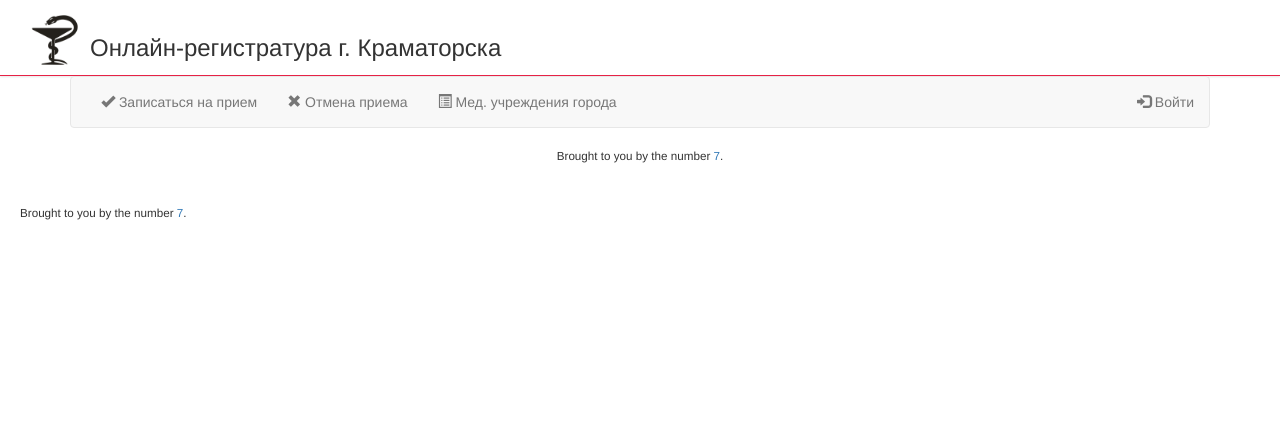
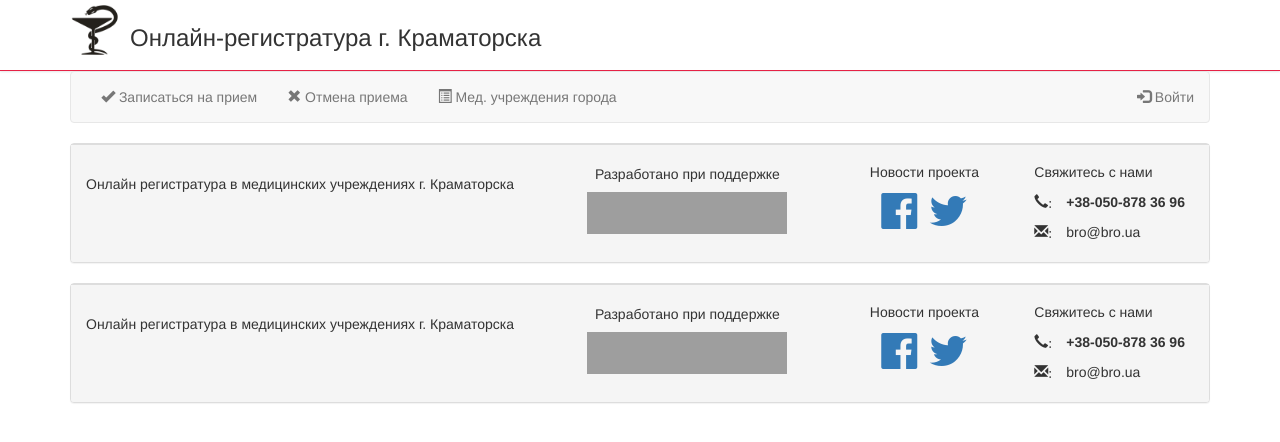
Before and after one commit to mongol8022/hospital, a PHP site: template views/footer.php in a window 1280 px wide. Shown: the top 442 px of the page. Run offline with PHP 8.4, Linux system fonts and the light colour scheme; the template is opened without the code that fills it, so the values that code supplies are empty; grey boxes are pictures that could not be loaded.

Commit message:
Добавил немного в header.php, набросал footer.php, добавил в styles.css
В header.php добавил ссылку на font awesome. Сделал набросок footer.php для обсуждения. Изменения стилей во всех файлах нашли обображение в файле styles.css.

```diff
--- a/public/css/styles.css
+++ b/public/css/styles.css
@@ -49,16 +49,17 @@
 .header-global {
     box-shadow: 0 1px 2px rgba(0,0,0,0.1);
     height: auto;
-    padding: 5px 0 10px 0;
+    padding: 5px 0px 5px 0px;
     border-bottom: 1px solid #e62246;
     background: #fff;
     line-height: 1.4;
 }
 
 .wrapper-header {
+    margin: 0 auto;
     display: block;
     height: 60px;
-    padding: 10px 10px 0 30px;
+    width: 1140px;
 }
 
 .logo {
@@ -90,3 +91,25 @@
 .login {
     float: right;
 }
+
+.footer-center {
+    width: 1140px;
+    margin: 0 auto;
+}
+
+.footer-left {
+    padding-top: 12px;
+}
+
+.footer-middle-left {
+    text-align: center;
+    padding-top: 2px;
+}
+
+.footer-middle-right {
+    text-align: center;
+}
+
+.footer-right {
+    padding-top: 7px;
+}
--- a/views/footer.php
+++ b/views/footer.php
@@ -1,11 +1,35 @@
-<!--            </div> -->
-
-            <div id="bottom">
-                Brought to you by the number <a href="http://cdn.cs50.net/2015/fall/psets/7/pset7/pset7.html">7</a>.
+        </div>
+        <footer class="footer-center">
+            <div class="panel panel-default">
+                <div class="panel-footer">
+                    <div class="row">
+                        <div class="col-md-5 footer-left">
+                            <h5>Онлайн регистратура в медицинских учреждениях г. Краматорска</h5>
+                        </div>
+                        <div class="col-md-3 footer-middle-left">
+                            <h5>Разработано при поддержке</h5>
+                            <a href="https://brainbasket.org/ru/technology-nation-3/">
+                                <img src="https://brainbasket.org/wp-content/uploads/logo-2.png" style="width: 200px; height: 42px;" alt="BrainBasket Foundation">
+                            </a>
+                        </div>
+                        <div class="col-md-2 footer-middle-right">
+                            <h5>Новости проекта</h5>
+                            <a href="#">
+                                <i class="fa fa-facebook-official" style="font-size:42px"></i>
+                            </a>
+                            &nbsp
+                            <a href="#">
+                                <i class="fa fa-twitter" style="font-size:42px"></i>
+                            </a>
+                        </div>
+                        <div class="col-md-2 footer-right">
+                            <p>Свяжитесь с нами</p>
+                            <p><span class="glyphicon glyphicon-earphone">:&nbsp</span><b>+38-050-878 36 96</b></p>
+                            <p><span class="glyphicon glyphicon-envelope">:&nbsp</span>bro@bro.ua</b></p>
+                        </div>
+                    </div>
+                </div>
             </div>
-
-        </div>
-
+        </footer>
     </body>
-
 </html>
--- a/views/header.php
+++ b/views/header.php
@@ -28,6 +28,7 @@
         <script src="/js/moment-with-locales.min.js"></script>
         <script src="/js/bootstrap-datetimepicker.min.js"></script>
         <link href="/css/bootstrap-datetimepicker.min.css" rel="stylesheet"/>
+        <link rel="stylesheet" href="https://cdnjs.cloudflare.com/ajax/libs/font-awesome/4.7.0/css/font-awesome.min.css">
     </head>
 
     <body>
```
